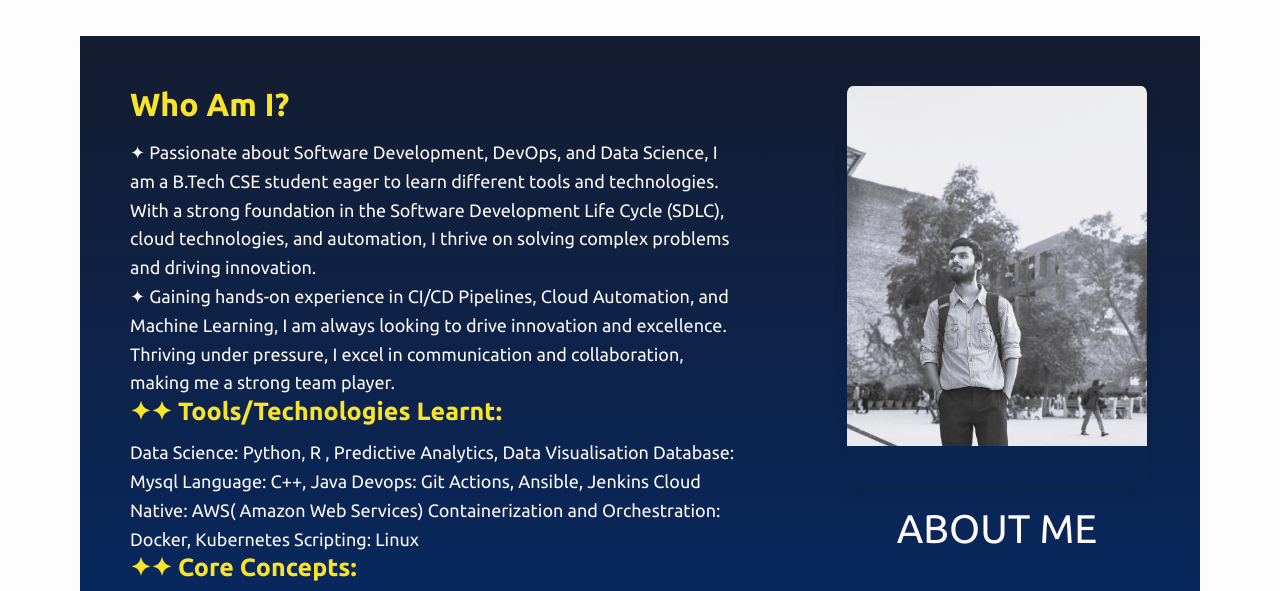
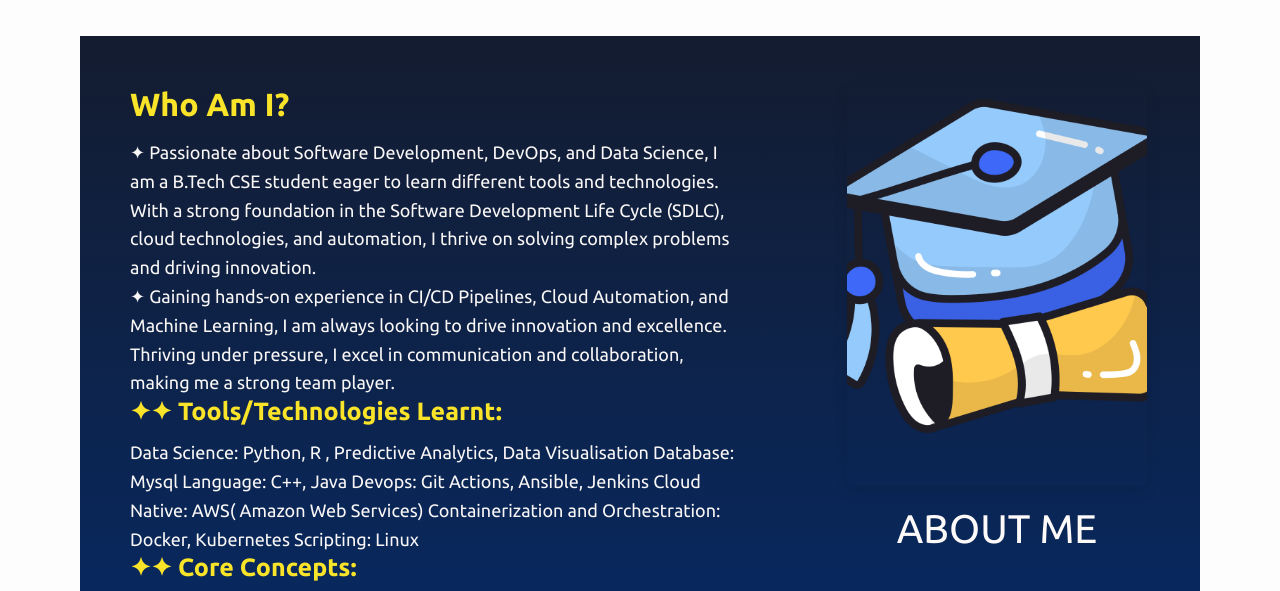
Before and after one commit to Nikhil122004/Portfolio-Main, a plain HTML site: page index.html in a window 1280 px wide. Shown: the part 784-1375 px from the top of the page. Drawn offline with Linux system fonts and the light colour scheme; files whose address does not match are found by name.

Commit message:
Update index.html

```diff
--- a/index.html
+++ b/index.html
@@ -110,7 +110,7 @@
 
       <div class="about-right">
         <div class="profile-img">
-          <img src="images/pi1.jpg" alt="Nikhil Singh">
+          <img src="images/graduation.png" alt="Nikhil Singh">
         </div>
         <p>ABOUT ME</p>
       </div>
```
